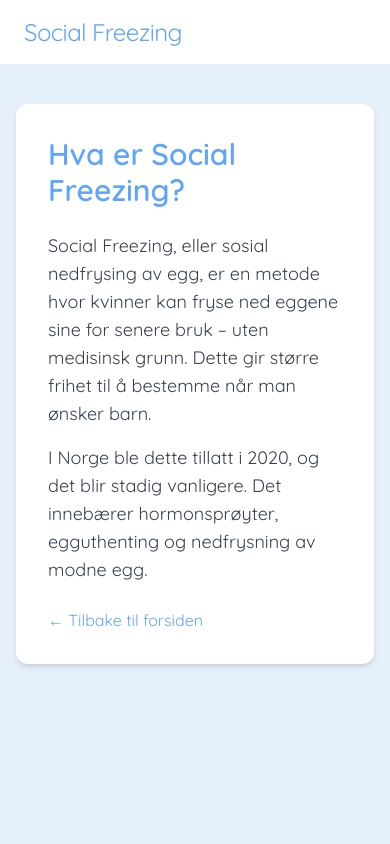
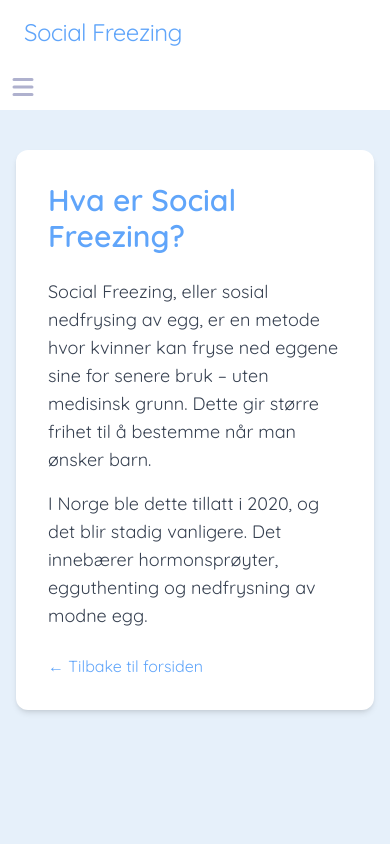
Before and after one commit to mwickmann/social-freezing, a Next.js app: page /info in a window 390 px wide. Shown: the top 844 px of the page. Built offline with nearby package versions, Linux system fonts and the light colour scheme.

Commit message:
added hmbg menu

```diff
--- /dev/null
+++ b/app/components/HamburgerMenu.tsx
@@ -0,0 +1,50 @@
+'use client'
+
+import { useState } from 'react'
+import { useRouter } from 'next/navigation'
+import { HiMenu, HiX } from 'react-icons/hi'
+
+export default function HamburgerMenu() {
+  const [open, setOpen] = useState(false)
+  const router = useRouter()
+
+  const handleLogout = () => {
+    localStorage.removeItem('userId')
+    router.push('/')
+  }
+
+  return (
+    <div className="md:hidden">
+      <button
+        onClick={() => setOpen(!open)}
+        className="text-3xl p-2 focus:outline-none"
+        aria-label="Toggle menu"
+      >
+        {open ? <HiX /> : <HiMenu />}
+      </button>
+
+      {open && (
+        <div className="absolute top-16 left-0 right-0 bg-white shadow-md rounded-b-lg p-4 space-y-4 z-50">
+          <button
+            className="block w-full text-left text-gray-800 hover:text-blue-500"
+            onClick={() => router.push('/users/' + localStorage.getItem('userId'))}
+          >
+            Min side
+          </button>
+          <button
+            className="block w-full text-left text-gray-800 hover:text-blue-500"
+            onClick={() => router.push('/kontakt')}
+          >
+            Kontakt oss
+          </button>
+          <button
+            className="block w-full text-left text-gray-800 hover:text-red-500"
+            onClick={handleLogout}
+          >
+            Logg ut
+          </button>
+        </div>
+      )}
+    </div>
+  )
+}
--- a/app/layout.tsx
+++ b/app/layout.tsx
@@ -4,6 +4,8 @@ import { ReactNode } from 'react'
 import { Quicksand } from 'next/font/google'
 import type { Metadata } from 'next'
 import Navbar from './components/Navbar'
+import HamburgerMenu from './components/HamburgerMenu'
+
 
 const quicksand = Quicksand({
   subsets: ['latin'],
@@ -22,6 +24,7 @@ export default function RootLayout({ children }: { children: ReactNode }) {
       <body className="flex min-h-screen flex-col bg-[#ffffff] text-[#afb1ce] font-heading">
       <header className="sticky top-0 z-50 bg-[#ffffff]">
   <Navbar />
+  <HamburgerMenu />
 </header>
 
         {/* MAIN CONTENT */}
--- a/package.json
+++ b/package.json
@@ -15,6 +15,7 @@
     "next": "15.3.5",
     "react": "^19.0.0",
     "react-dom": "^19.0.0",
+    "react-icons": "^5.5.0",
     "react-responsive-carousel": "^3.2.23",
     "tailwindcss": "^3.4.3"
   },
```
Also changed, not shown: 1 other file (tests, documents, lock files or other folders).
